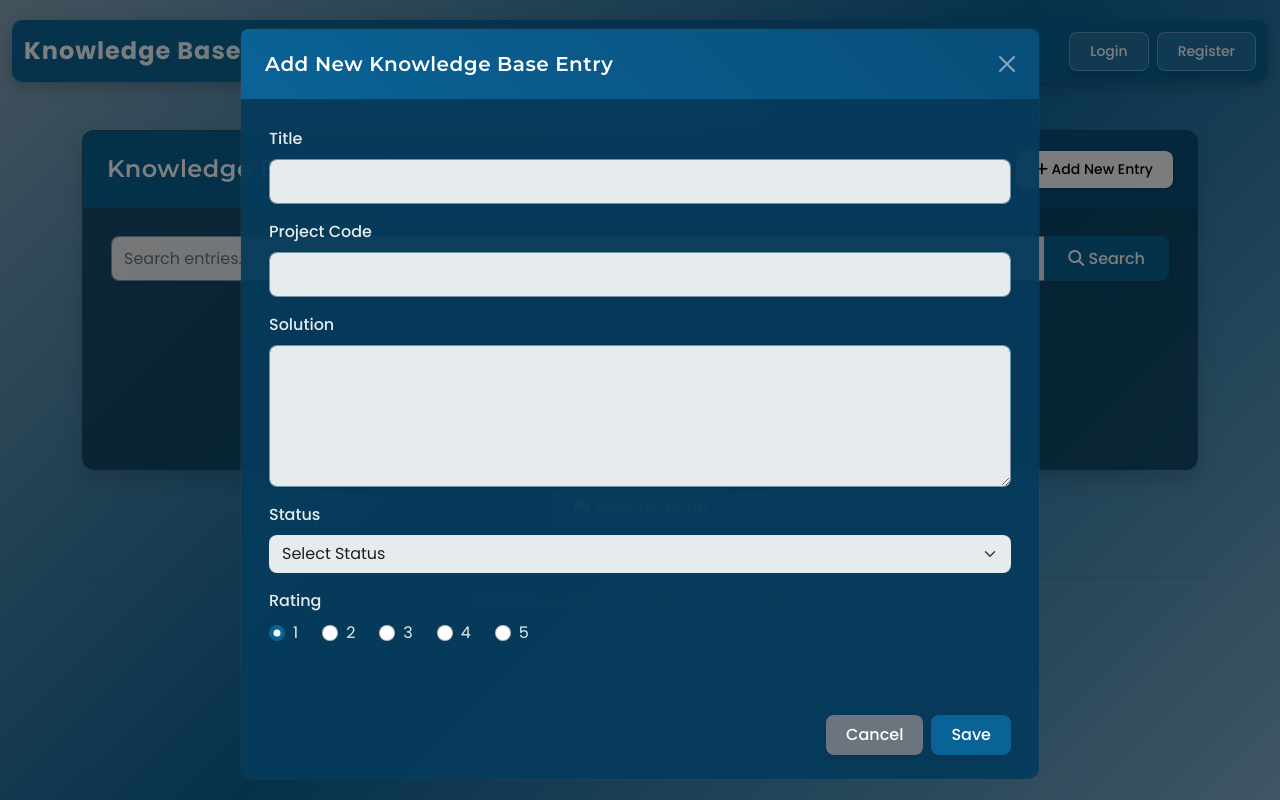
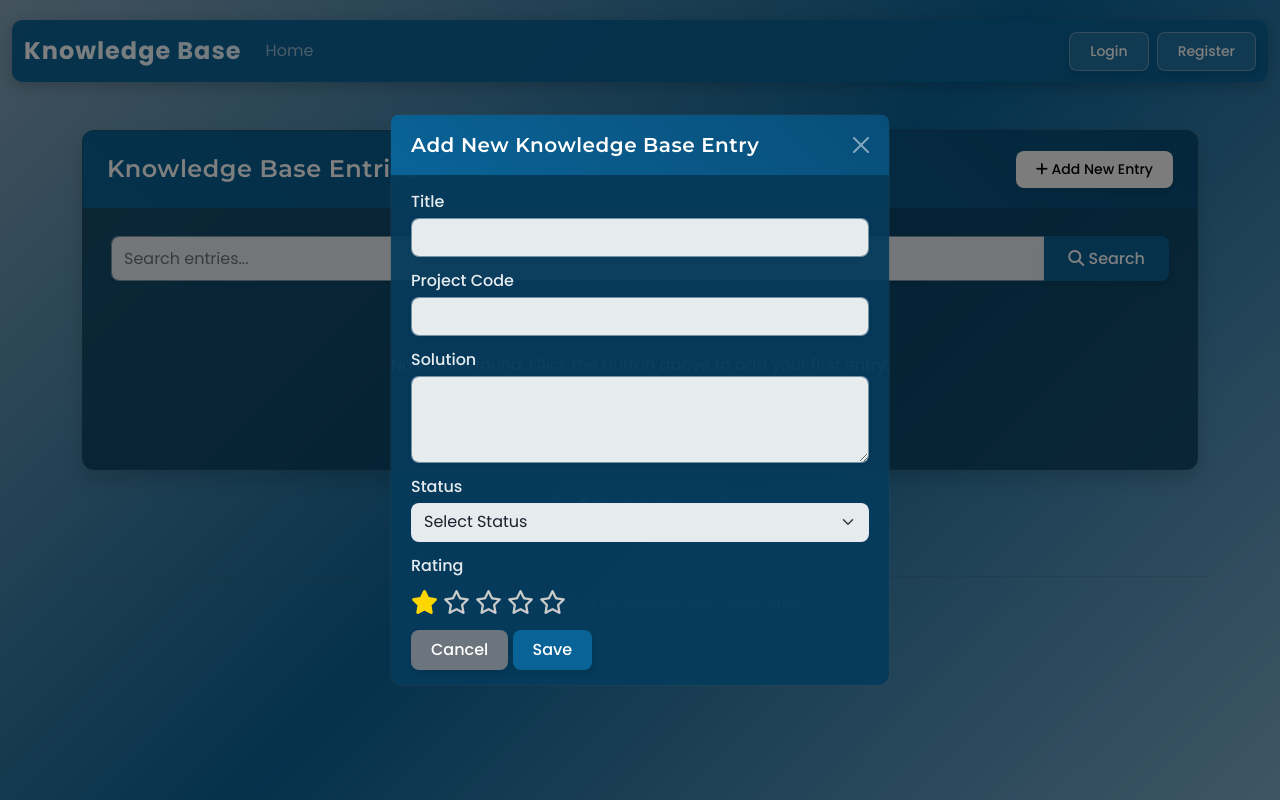
Before and after one commit to OnlyDcodes/InformationApp, a CodeIgniter 4 app: template InformationApp/app/Views/knowledge_base/index.php in a window 1280 px wide, after a click on "Add New Entry". Run offline with PHP 8.4 and a stand-in for CodeIgniter, Linux system fonts and the light colour scheme; the template is opened without the code that fills it, so the values that code supplies are empty; some libraries are stand-ins or nearby versions.

Commit message:
Changed modal size

```diff
--- a/InformationApp/app/Views/knowledge_base/index.php
+++ b/InformationApp/app/Views/knowledge_base/index.php
@@ -123,30 +123,30 @@
 
 <!-- Add Entry Modal -->
 <div class="modal fade" id="addEntryModal" tabindex="-1" aria-labelledby="addEntryModalLabel" aria-hidden="true">
-    <div class="modal-dialog modal-lg">
+    <div class="modal-dialog modal-dialog-centered">
         <div class="modal-content">
             <div class="modal-header" style="background: linear-gradient(45deg, #0A6397, #084e79); color: white;">
                 <h5 class="modal-title" id="addEntryModalLabel">Add New Knowledge Base Entry</h5>
                 <button type="button" class="btn-close btn-close-white" data-bs-dismiss="modal" aria-label="Close"></button>
             </div>
-            <div class="modal-body">
+            <div class="modal-body compact-modal-body">
                 <form action="<?= site_url('knowledge-base') ?>" method="post" id="addEntryForm">
-                    <div class="mb-3">
+                    <div class="mb-2">
                         <label for="title" class="form-label">Title</label>
                         <input type="text" class="form-control" id="title" name="title" required>
                     </div>
 
-                    <div class="mb-3">
+                    <div class="mb-2">
                         <label for="project_code" class="form-label">Project Code</label>
                         <input type="text" class="form-control" id="project_code" name="project_code" required>
                     </div>
 
-                    <div class="mb-3">
+                    <div class="mb-2">
                         <label for="solution" class="form-label">Solution</label>
-                        <textarea class="form-control" id="solution" name="solution" rows="5" required></textarea>
+                        <textarea class="form-control" id="solution" name="solution" rows="3" required></textarea>
                     </div>
 
-                    <div class="mb-3">
+                    <div class="mb-2">
                         <label for="status" class="form-label">Status</label>
                         <select class="form-select" id="status" name="status" required>
                             <option value="">Select Status</option>
@@ -157,22 +157,25 @@
                         </select>
                     </div>
 
-                    <div class="mb-3">
+                    <div class="mb-2">
                         <label class="form-label">Rating</label>
-                        <div class="d-flex">
-                            <?php for($i = 1; $i <= 5; $i++): ?>
-                            <div class="form-check form-check-inline">
-                                <input class="form-check-input" type="radio" name="rating" id="rating<?= $i ?>" value="<?= $i ?>" <?= $i == 1 ? 'checked' : '' ?>>
-                                <label class="form-check-label" for="rating<?= $i ?>"><?= $i ?></label>
+                        <div class="star-rating-container">
+                            <input type="hidden" name="rating" id="selected-rating" value="1">
+                            <div class="star-rating-clickable">
+                                <i class="fas fa-star star-rated" data-rating="1"></i>
+                                <i class="far fa-star" data-rating="2"></i>
+                                <i class="far fa-star" data-rating="3"></i>
+                                <i class="far fa-star" data-rating="4"></i>
+                                <i class="far fa-star" data-rating="5"></i>
                             </div>
-                            <?php endfor; ?>
                         </div>
                     </div>
+
+                    <div class="mt-3">
+                        <button type="button" class="btn btn-secondary" data-bs-dismiss="modal">Cancel</button>
+                        <button type="button" class="btn btn-primary" id="saveEntryBtn">Save</button>
+                    </div>
                 </form>
-            </div>
-            <div class="modal-footer">
-                <button type="button" class="btn btn-secondary" data-bs-dismiss="modal">Cancel</button>
-                <button type="button" class="btn btn-primary" id="saveEntryBtn">Save</button>
             </div>
         </div>
     </div>
@@ -193,6 +196,56 @@ document.addEventListener('DOMContentLoaded', function() {
         // Submit the form
         form.submit();
     });
+
+    // Handle star rating
+    const stars = document.querySelectorAll('.star-rating-clickable i');
+    const ratingInput = document.getElementById('selected-rating');
+
+    stars.forEach(star => {
+        star.addEventListener('click', function() {
+            const rating = this.getAttribute('data-rating');
+            ratingInput.value = rating;
+
+            // Update visual state of stars
+            stars.forEach(s => {
+                const starRating = s.getAttribute('data-rating');
+                if (starRating <= rating) {
+                    s.className = 'fas fa-star star-rated';
+                } else {
+                    s.className = 'far fa-star';
+                }
+            });
+        });
+
+        // Add hover effects
+        star.addEventListener('mouseenter', function() {
+            const hoverRating = this.getAttribute('data-rating');
+
+            stars.forEach(s => {
+                const starRating = s.getAttribute('data-rating');
+                if (starRating <= hoverRating) {
+                    s.className = 'fas fa-star star-hover';
+                } else {
+                    s.className = 'far fa-star';
+                }
+            });
+        });
+    });
+
+    // Reset to selected rating when moving mouse away
+    const starContainer = document.querySelector('.star-rating-clickable');
+    starContainer.addEventListener('mouseleave', function() {
+        const rating = ratingInput.value;
+
+        stars.forEach(s => {
+            const starRating = s.getAttribute('data-rating');
+            if (starRating <= rating) {
+                s.className = 'fas fa-star star-rated';
+            } else {
+                s.className = 'far fa-star';
+            }
+        });
+    });
 });
 </script>
 <?= $this->endSection() ?>
--- a/InformationApp/public/custom.css
+++ b/InformationApp/public/custom.css
@@ -207,6 +207,7 @@ h1, h2, h3, h4, h5, h6 {
 .table tbody tr {
     background-color: rgba(7, 60, 92, 0.5) !important;
     transition: background-color 0.3s ease, transform 0.3s ease !important;
+    color: white !important;
 }
 
 .table tbody tr:hover {
@@ -364,3 +365,81 @@ footer {
     background-color: #0A6397 !important;
     border-color: #0A6397 !important;
 }
+
+/* Modal Sizing */
+.compact-modal-body {
+    padding: 15px 20px !important;
+    overflow-y: visible !important;
+}
+
+.modal-dialog {
+    max-width: 500px !important;
+}
+
+.modal-content {
+    background-color: rgba(7, 60, 92, 0.95) !important;
+    border: 1px solid rgba(73, 80, 87, 0.2) !important;
+    border-radius: 12px !important;
+    color: white !important;
+}
+
+.modal-header {
+    border-bottom: none !important;
+    padding: 15px 20px !important;
+    color: white !important;
+}
+
+.modal-footer {
+    border-top: none !important;
+    padding: 15px 20px !important;
+}
+
+.btn-close-white {
+    filter: invert(1) grayscale(100%) brightness(200%);
+}
+
+/* Star Rating Styles */
+.star-rating-container {
+    margin-top: 8px;
+}
+
+.star-rating-clickable {
+    display: flex;
+    gap: 5px;
+}
+
+.star-rating-clickable i {
+    font-size: 24px;
+    cursor: pointer;
+    transition: color 0.2s ease;
+}
+
+.far.fa-star {
+    color: #ccc;
+}
+
+.fas.fa-star.star-rated {
+    color: #FFD700;
+}
+
+.fas.fa-star.star-hover {
+    color: #FFC107;
+}
+
+/* Make form elements more compact */
+.modal-body .form-control,
+.modal-body .form-select {
+    padding: 0.4rem 0.75rem !important;
+}
+
+.modal-body .form-label {
+    margin-bottom: 0.25rem !important;
+}
+
+.modal-body textarea {
+    min-height: 80px !important;
+}
+
+.modal-body .mb-2 {
+    margin-bottom: 0.75rem !important;
+}
```
